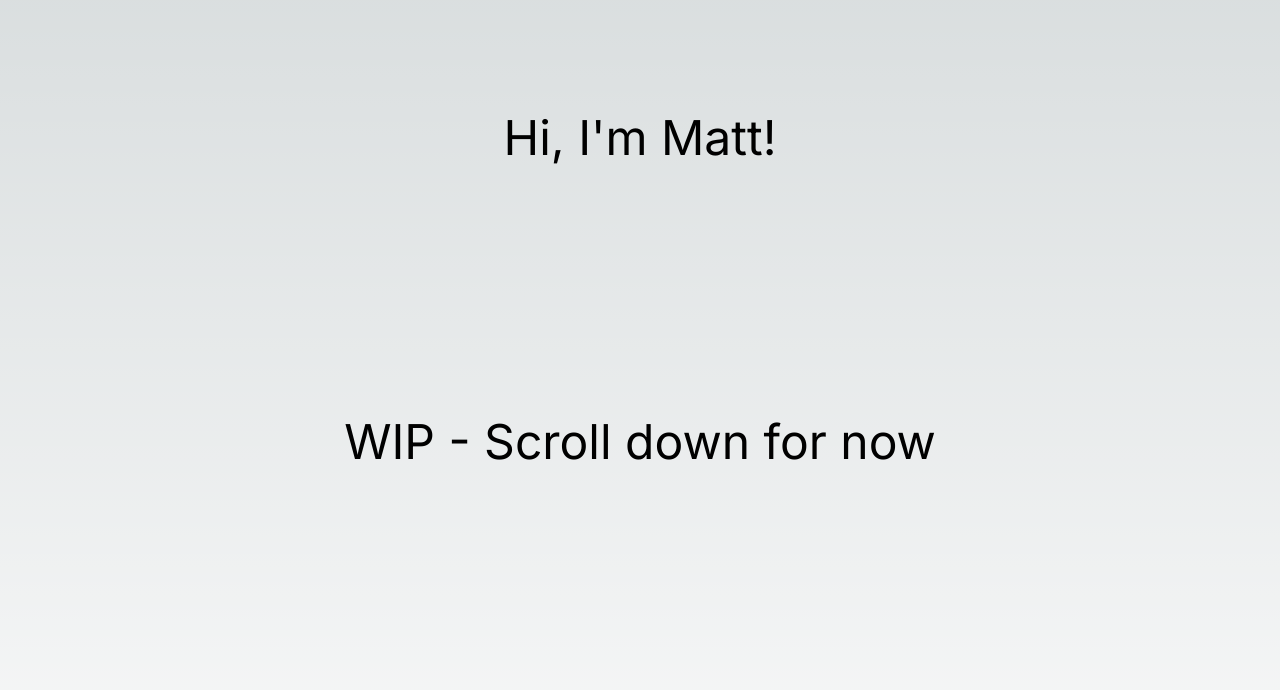
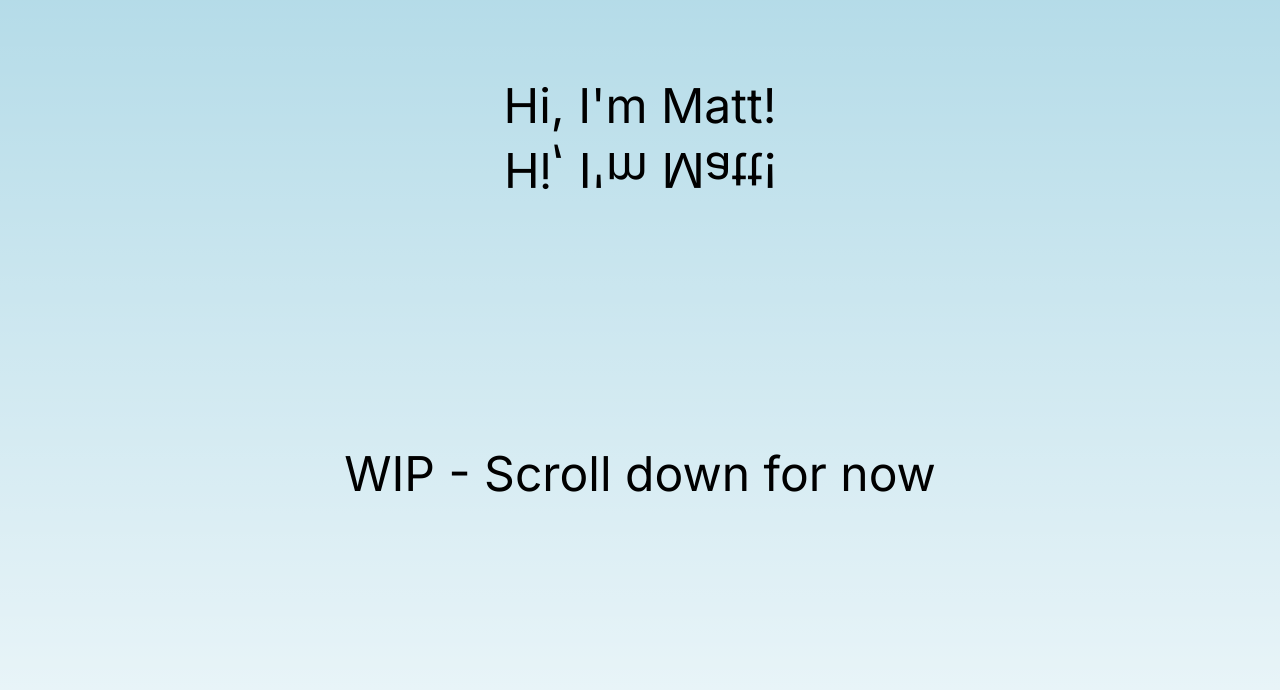
Before and after one commit to matthewaching/portfolio, a Next.js app: page / in a window 1280 px wide. Shown: the part 110-800 px from the top of the page. Built offline with nearby package versions, Linux system fonts and the light colour scheme.

Commit message:
Add initial reflection div

```diff
--- a/src/app/globals.css
+++ b/src/app/globals.css
@@ -23,5 +23,5 @@ body {
       transparent,
       rgb(var(--background-end-rgb))
     )
-    rgb(var(--background-start-rgb));
+    lightblue;
 }
--- a/src/app/page.tsx
+++ b/src/app/page.tsx
@@ -4,7 +4,11 @@ const Home = () => {
     return (
         <main className="flex text-5xl min-h-screen flex-col items-center justify-center">
             <div id='landing-frame' className='h-dvh w-dvw flex flex-col items-center justify-center'>
-                <span>{'Hi, I\'m Matt!'}</span>
+                <span className='pb-2'>{'Hi, I\'m Matt!'}</span>
+                <div className='relative pb-2 scale-y-[-1]' id='reflection'>
+                    <span>{'Hi, I\'m Matt!'}</span>
+                    <div className='fixed top-0 left-0 w-full h-full bg-gradient-to-b via-inherit to-[rgba(0,0,0,0)]' />
+                </div>
                 <span className='mt-64'>WIP - Scroll down for now</span>
             </div>
             <MainNav />
```
